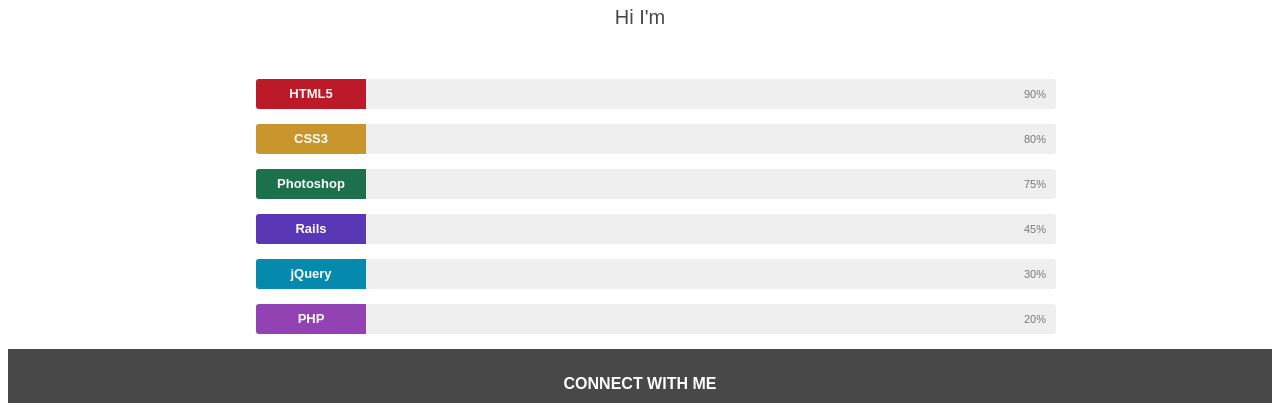
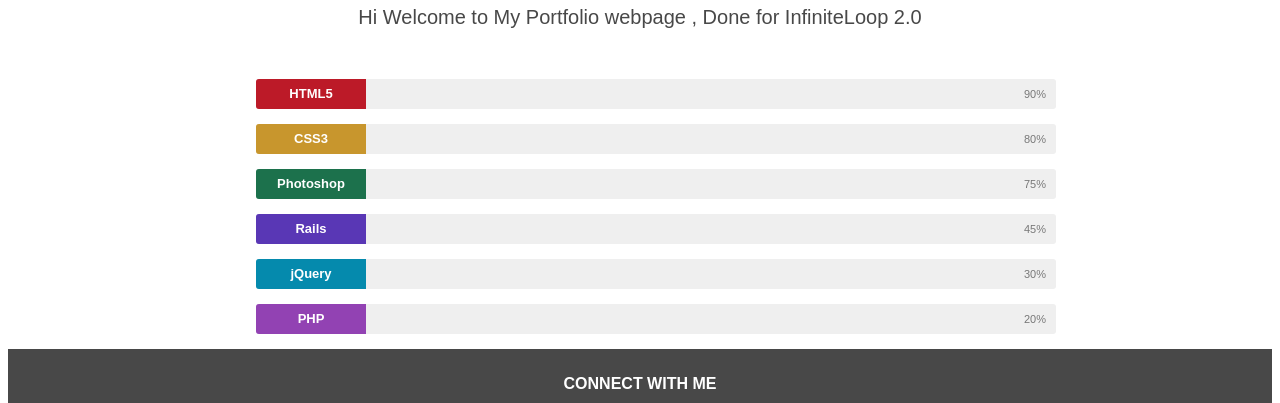
Before and after one commit to RYES2441/my-portfolio, a plain HTML site: page index.html in a window 1280 px wide. Shown: the part 208-611 px from the top of the page. Drawn offline with Linux system fonts and the light colour scheme.

Commit message:
Update index.html

```diff
--- a/index.html
+++ b/index.html
@@ -58,7 +58,7 @@
       <div class="section" data-anchor="skills">
         <div class="content">
           <h1 class="wow fadeInDown" data-wow-delay="0.2s">ABOUT ME</h1>
-          <p class="wow fadeInDown" data-wow-delay="0.2s">Hi I'm</p>
+          <p class="wow fadeInDown" data-wow-delay="0.2s">Hi Welcome to My Portfolio webpage , Done for InfiniteLoop 2.0</p>
           <div class=" wow fadeInUp container-skillbar" data-wow-delay="0.2s">
             <div class="skillbar clearfix " data-percent="90%">
               <div class="skillbar-title" style="background: #DD1E2F;"><span>HTML5</span></div>
```
